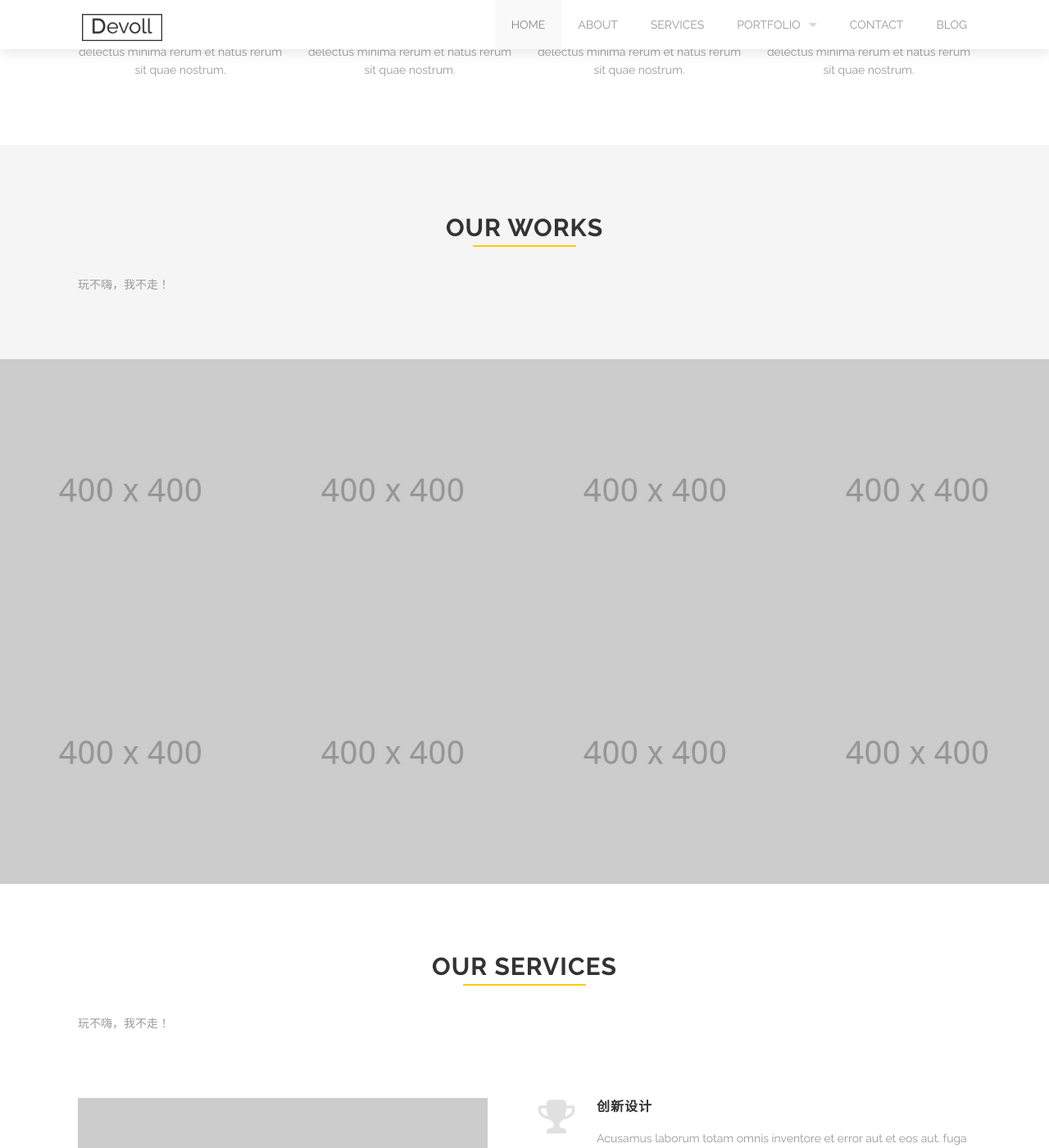
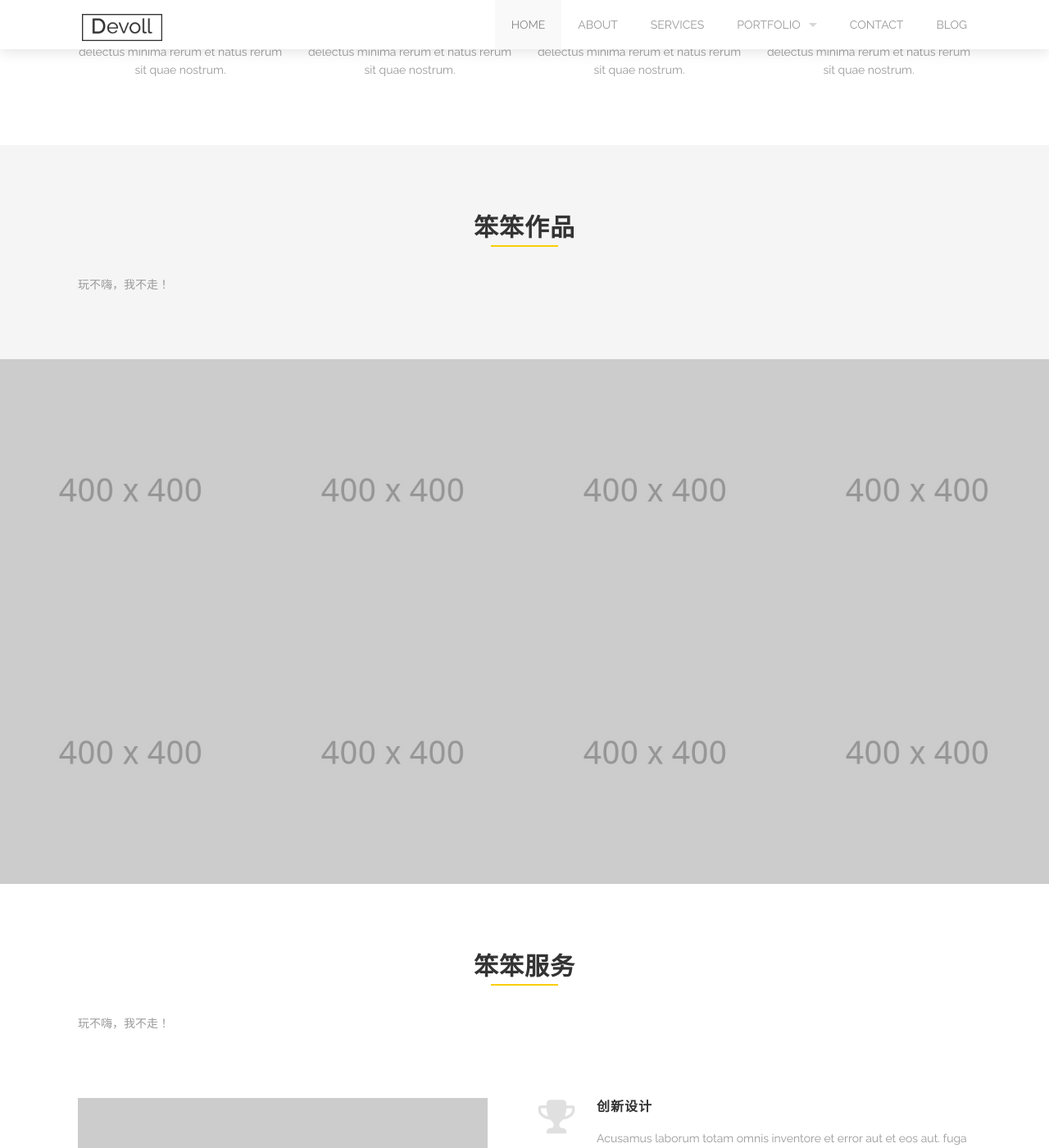
Before and after one commit to braveheart007/braveheart007.github.io, a Jekyll site: the page built from index.html, in a window 1280 px wide and 1400 px high, scrolled down 987 px. Shown: the whole window at 82% size. Built offline with Jekyll 4.4.1, drawn with Linux system fonts in a browser that asks for light colours; some of the changed text lies outside the part shown.

Commit message:
Update index.html

```diff
--- a/index.html
+++ b/index.html
@@ -36,7 +36,7 @@
       text: 笨笨是聪明的你不想错过的选择！
     title:
       klass: bottom-to-top
-      text: definitely love...
+      text: 笨笨新风不只是新风，纯净的空气的都是爱的味道！
     buttons:
       klass: bottom-to-top
       items:
@@ -203,7 +203,7 @@
 <div class="full" style="background: #f5f5f5;">
   <div class="row">
     <div class="large-12 columns">
-      {% include section-header.html title="Our works" %}
+      {% include section-header.html title="笨笨作品" %}
       <div class="spacing"></div>
       <p>
         玩不嗨，我不走！
@@ -235,7 +235,7 @@
 <div class='full'>
   <div class='row'>
     <div class='large-12 columns'>
-      {% include section-header.html title="Our services" %}
+      {% include section-header.html title="笨笨服务" %}
       <div class='spacing'></div>
       <p>
         玩不嗨，我不走！
@@ -268,7 +268,7 @@
 <div class='full parallax' style='background-image: url(images/@stock/milestone-bg.jpg); color: #fff;'>
   <div class='row'>
     <div class='large-12 columns'>
-      {% include section-header.html title="Parallax effect" color="#fff" %}
+      {% include section-header.html title="畅快呼吸吧" color="#fff" %}
       <div class='spacing'></div>
       <p class='centered-text' style='color: #ccc;'>
         玩不嗨，我不走！
@@ -294,7 +294,7 @@
 <div class='full'>
   <div class='row'>
     <div class='large-12 columns'>
-      {% include section-header.html title="Our team" %}
+      {% include section-header.html title="笨笨小伙伴" %}
       <div class='spacing'></div>
       <p>
         玩不嗨，我不走！
@@ -334,7 +334,7 @@
 <div class='full' style='background: #f5f5f5'>
   <div class='row'>
     <div class='large-12 columns'>
-      {% include section-header.html title="Our recent posts" %}
+      {% include section-header.html title="笨笨黑板报" %}
       <div class='spacing'></div>
       <p>
         玩不嗨，我不走！
```
Also changed, not shown: other parts of index.html (+2 -2 lines).
